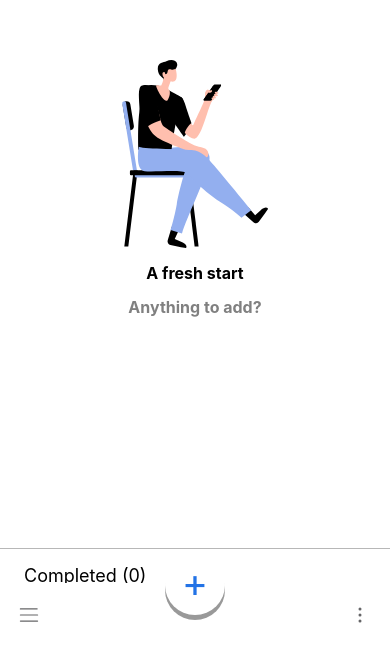
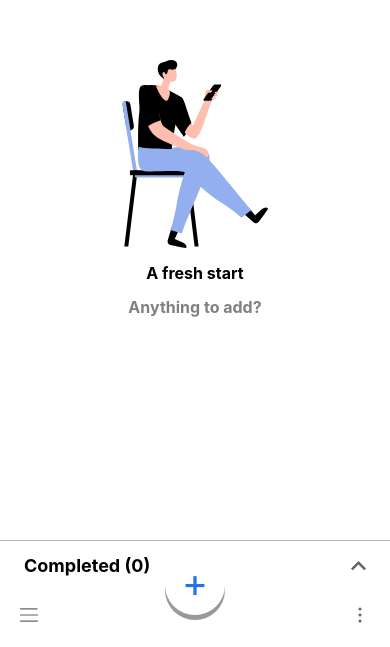
Before and after one commit to eduardolagoeiro/google-task-clone, a React Native app: screen / in a window 390 px wide. Shown: the part 197-844 px from the top of the page. Built offline with nearby package versions, Linux system fonts and the light colour scheme.

Commit message:
collapsble completed list

```diff
--- /dev/null
+++ b/src/features/icons/components/ArrowDown.tsx
@@ -0,0 +1,23 @@
+import * as React from 'react';
+import Svg, { Path } from 'react-native-svg';
+
+export default function ArrowDown(props: {
+  width?: number;
+  height?: number;
+  color?: string;
+}) {
+  return (
+    <Svg
+      width={props.width || 12}
+      height={props.height || 8}
+      viewBox="0 0 12 8"
+      fill="none"
+      {...props}
+    >
+      <Path
+        d="M1.41.59L6 5.17 10.59.59 12 2 6 8 0 2 1.41.59z"
+        fill={props.color || '#000'}
+      />
+    </Svg>
+  );
+}
--- /dev/null
+++ b/src/features/task/components/DoneTaskView.tsx
@@ -0,0 +1,88 @@
+import React, { useContext, useEffect, useState } from 'react';
+import {
+  View,
+  Text,
+  TouchableHighlight,
+  LayoutAnimation,
+  Animated,
+  DeviceEventEmitter,
+} from 'react-native';
+import ArrowDown from '../../icons/components/ArrowDown';
+import { NamedColors } from '../../theme/Colors';
+import ThemeContext from '../../theme/state/theme.context';
+import TaskContext from '../state/task.context';
+import TaskItem from './TaskItem';
+
+export default function DoneTaskView(props: { onOpen: () => void }) {
+  const { state } = useContext(TaskContext);
+  const { state: themeState } = useContext(ThemeContext);
+  const [listIsOpen, setListIsOpen] = useState(false);
+
+  const [rotateAnimation] = useState(new Animated.Value(0));
+
+  useEffect(() => {
+    Animated.timing(rotateAnimation, {
+      toValue: listIsOpen ? 0 : 1,
+      duration: 300,
+      useNativeDriver: true,
+    }).start();
+    if (listIsOpen) {
+      setTimeout(props.onOpen, 310);
+    }
+  }, [listIsOpen]);
+  return (
+    <>
+      <TouchableHighlight
+        underlayColor={NamedColors.Gray050}
+        onPress={() => {
+          LayoutAnimation.configureNext(LayoutAnimation.Presets.easeInEaseOut);
+          setListIsOpen(!listIsOpen);
+        }}
+        style={{
+          paddingHorizontal: 24,
+          paddingVertical: 14,
+        }}
+      >
+        <View
+          style={{
+            flexDirection: 'row',
+            justifyContent: 'space-between',
+            alignItems: 'center',
+          }}
+        >
+          <Text
+            style={{
+              fontSize: 18,
+              color: themeState.theme.contrast,
+              fontWeight: 'bold',
+            }}
+          >
+            Completed ({state.doneTasks.length})
+          </Text>
+          <Animated.View
+            style={{
+              transform: [
+                {
+                  rotate: rotateAnimation.interpolate({
+                    inputRange: [0, 1],
+                    outputRange: ['0deg', '180deg'],
+                  }),
+                },
+              ],
+            }}
+          >
+            <ArrowDown
+              width={15}
+              height={10}
+              color={NamedColors.Gray500}
+            ></ArrowDown>
+          </Animated.View>
+        </View>
+      </TouchableHighlight>
+      {listIsOpen &&
+        state.doneTasks.map((el) => (
+          <TaskItem doneEffectTime={100} key={'done-' + el.id} task={el} />
+        ))}
+    </>
+  );
+}
--- a/src/features/task/components/TaskItem.tsx
+++ b/src/features/task/components/TaskItem.tsx
@@ -1,5 +1,11 @@
 import React, { memo, useContext, useEffect, useState } from 'react';
-import { View, Text, StyleSheet, TouchableWithoutFeedback } from 'react-native';
+import {
+  View,
+  Text,
+  StyleSheet,
+  TouchableWithoutFeedback,
+  TouchableHighlight,
+} from 'react-native';
 import Check from '../../icons/components/Check';
 import TaskContext from '../state/task.context';
 import { removeTask } from '../state/task.reducer';
@@ -30,6 +36,7 @@ function TaskItem(props: TaskItemProps) {
     }
   }, [doneEffect]);
   return (
+    <TouchableHighlight underlayColor={NamedColors.Gray050} onPress={() => {}}>
       <View style={styles.wrapper}>
         {!props.task.done ? (
           <TouchableWithoutFeedback
@@ -83,6 +90,7 @@ function TaskItem(props: TaskItemProps) {
           </Text>
         </View>
       </View>
+    </TouchableHighlight>
   );
 }
 
@@ -96,6 +104,7 @@ const styles = StyleSheet.create({
     flexDirection: 'row',
     marginVertical: 12,
     alignItems: 'center',
+    paddingLeft: 24,
   },
   checkbox: {
     height: 20,
--- a/src/features/task/components/TaskTitle.tsx
+++ b/src/features/task/components/TaskTitle.tsx
@@ -15,7 +15,7 @@ export default function TaskTitle() {
       >
         <Text
           style={{
-            paddingLeft: 40,
+            paddingLeft: 64,
             paddingTop: 14,
             paddingBottom: 20,
             fontSize: 32,
--- a/src/features/task/pages/TaskPage.tsx
+++ b/src/features/task/pages/TaskPage.tsx
@@ -1,16 +1,18 @@
 import AsyncStorage from '@react-native-async-storage/async-storage';
-import React, { useContext, useEffect, useState } from 'react';
+import React, { useContext, useEffect, useRef, useState } from 'react';
 import {
   SafeAreaView,
   StyleSheet,
   Platform,
   ScrollView,
   LayoutAnimation,
-  Text,
   View,
+  LayoutRectangle,
+  Dimensions,
 } from 'react-native';
 import ThemeContext from '../../theme/state/theme.context';
 import AddTaskModal from '../components/AddTaskModal';
+import DoneTaskView from '../components/DoneTaskView';
 import EmptyList from '../components/EmptyList';
 import RenameTitleModal from '../components/RenameTitleModal';
 import TaskFooter from '../components/TaskFooter';
@@ -37,6 +39,11 @@ export default function TaskPage() {
 
   const [listIsEmpty, setlistIsEmpty] = useState(true);
 
+  const [completeLayout, setCompleteLayout] = useState<LayoutRectangle | null>(
+    null
+  );
+  const scrollView = useRef<ScrollView>(null);
+
   useEffect(() => {
     const newListIsEmptyValue = state.tasks.length === 0;
     if (!newListIsEmptyValue) {
@@ -50,13 +57,9 @@ export default function TaskPage() {
       <AddTaskModal />
       <RenameTitleModal />
       <ScrollView
+        ref={scrollView}
         style={{
           backgroundColor: themeState.theme.backgroundColor,
-        }}
-      >
-        <View
-          style={{
-            paddingHorizontal: 24,
         }}
       >
         <TaskTitle />
@@ -67,32 +70,24 @@ export default function TaskPage() {
             <TaskItem doneEffectTime={100} key={el.id} task={el} />
           ))
         )}
-        </View>
         <View
           style={{
             borderBottomColor: themeState.theme.disabled,
             borderBottomWidth: 1,
-            marginTop: 8,
-            marginBottom: 16,
           }}
         />
-        <View
-          style={{
-            paddingHorizontal: 24,
-          }}
-        >
-          <Text
-            style={{
-              fontSize: 18,
-              color: themeState.theme.contrast,
-              marginBottom: 12,
-            }}
-          >
-            Completed ({state.doneTasks.length})
-          </Text>
-          {state.doneTasks.map((el) => (
-            <TaskItem doneEffectTime={100} key={'done-' + el.id} task={el} />
-          ))}
+        <View onLayout={(event) => setCompleteLayout(event.nativeEvent.layout)}>
+          <DoneTaskView
+            onOpen={() =>
+              completeLayout &&
+              Dimensions.get('window').height / 2 < completeLayout.y &&
+              scrollView.current?.scrollTo({
+                x: 0,
+                y: completeLayout.y - Dimensions.get('window').height / 2,
+                animated: true,
+              })
+            }
+          />
         </View>
       </ScrollView>
       <TaskFooter />
--- a/src/features/theme/Colors.ts
+++ b/src/features/theme/Colors.ts
@@ -1,4 +1,5 @@
 export const NamedColors = {
+  Gray050: '#eeeeee',
   Gray100: '#b7b8b8ff',
   Gray200: '#a2a3a4ff',
   Gray300: '#8e8f90ff',
```
Lines whose indentation alone changed are shown as unchanged.
